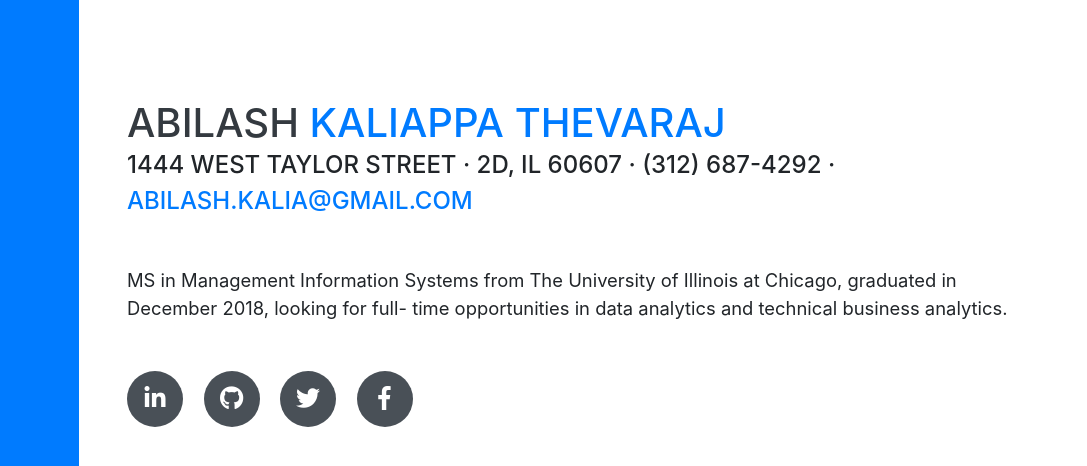
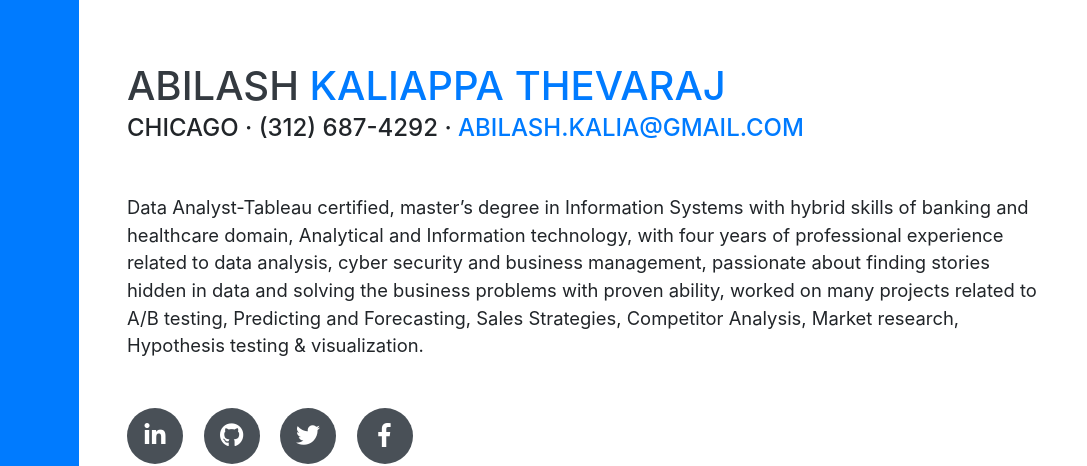
Before and after one commit to tabilash/tabilash.github.io, a website with bundled scripts: page index.html in a window 1280 px wide. Shown: the part 137-603 px from the top of the page, 193-1280 px from the left. Built offline with nearby package versions, Linux system fonts and the light colour scheme; files whose address does not match are found by name; a web font is replaced by a local one.

Commit message:
address change

```diff
--- a/index.html
+++ b/index.html
@@ -66,11 +66,10 @@
         <h1 class="mb-0">Abilash
           <span class="text-primary">Kaliappa Thevaraj</span>
         </h1>
-        <div class="subheading mb-5">1444 West Taylor Street · 2D, IL 60607 · (312) 687-4292 ·
+        <div class="subheading mb-5">Chicago · (312) 687-4292 ·
           <a href="abilash.kalia@gmail.com">abilash.kalia@gmail.com</a>
         </div>
-        <p class="lead mb-5">MS in Management Information Systems from The University of Illinois at Chicago, graduated in December 2018, looking for full-
-         time opportunities in data analytics and technical business analytics.</p>
+        <p class="lead mb-5">Data Analyst-Tableau certified, master’s degree in Information Systems with hybrid skills of banking and healthcare domain, Analytical and Information technology, with four years of professional experience related to data analysis, cyber security and business management, passionate about finding stories hidden in data and solving the business problems with proven ability, worked on many projects related to A/B testing, Predicting and Forecasting, Sales Strategies, Competitor Analysis, Market research, Hypothesis testing & visualization.</p>
         <div class="social-icons">
           <a href="#">
             <i class="fab fa-linkedin-in"></i>
```
